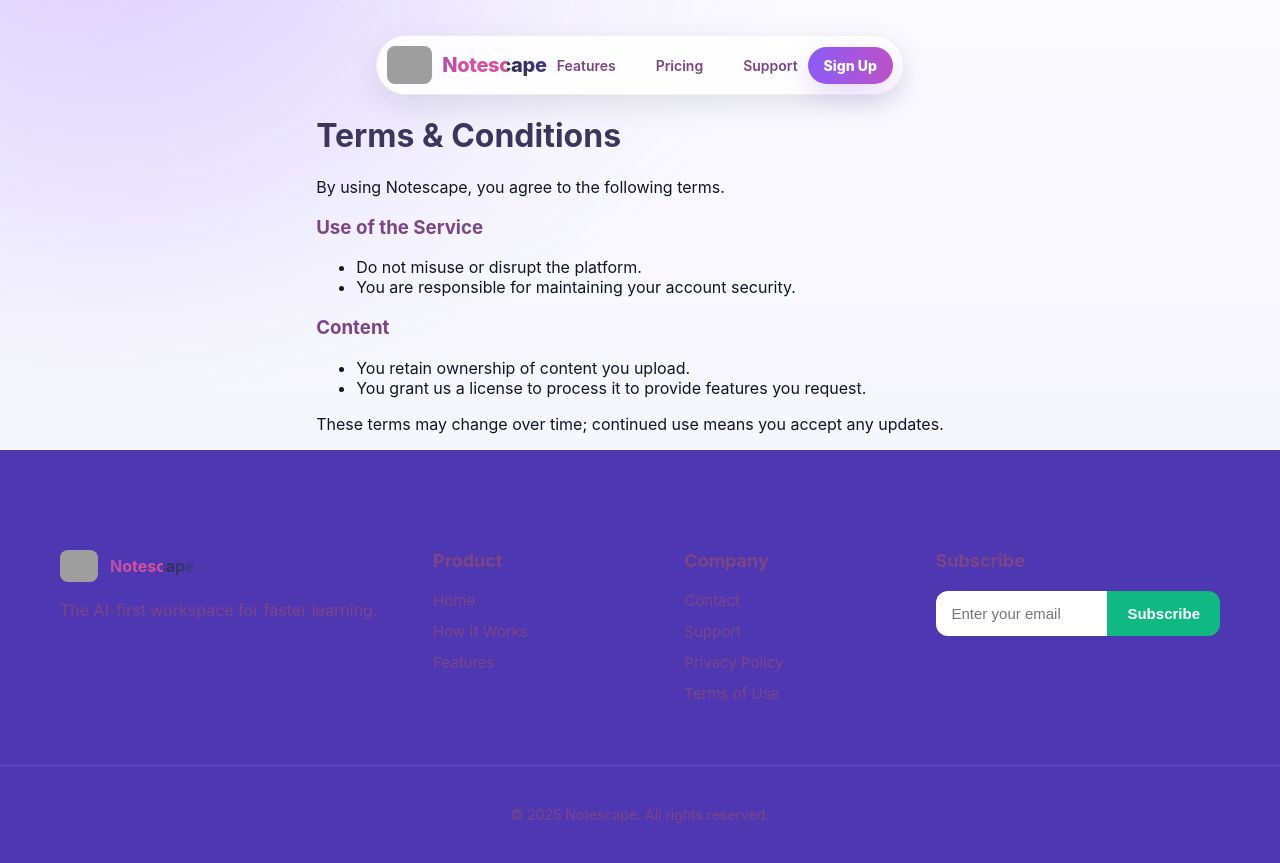
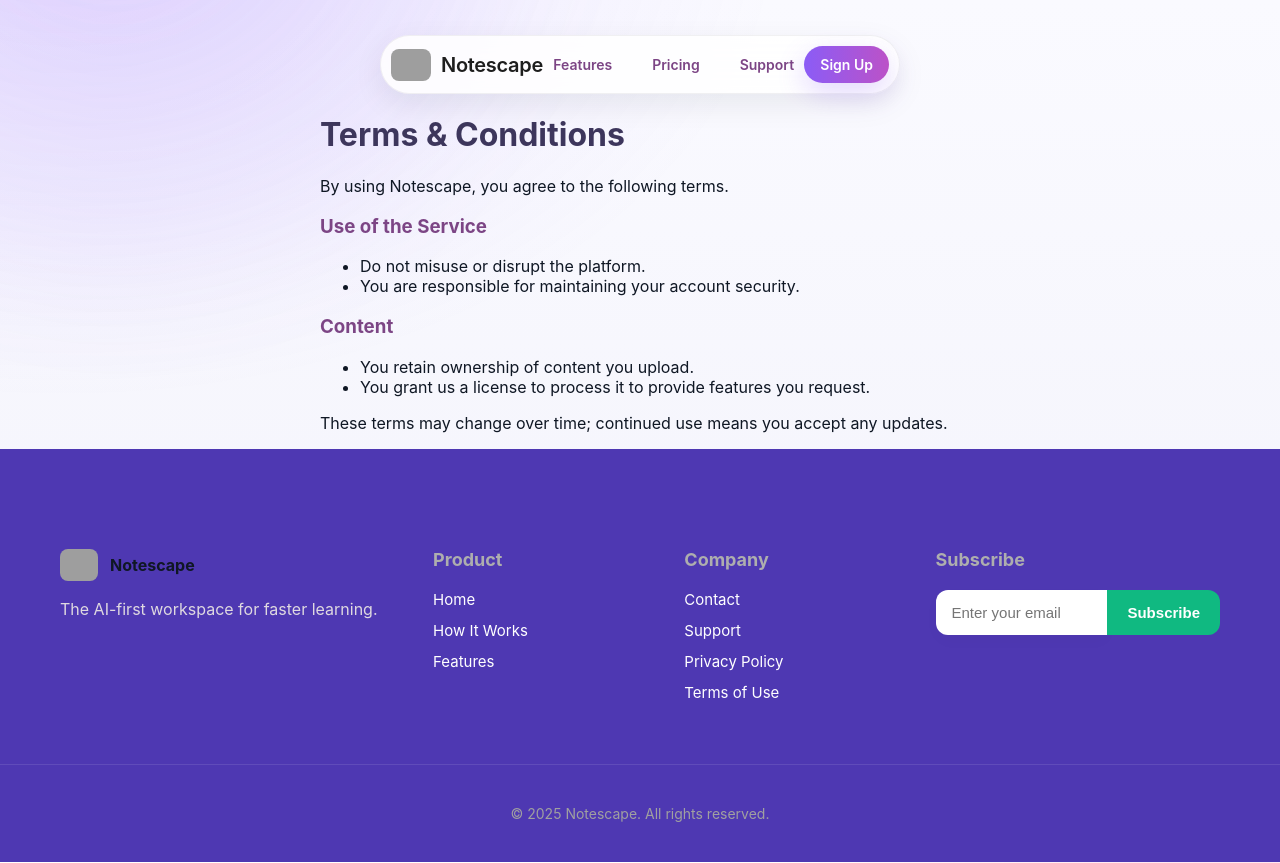
Before and after one commit to NotescapeAi/Notescape, a React (Vite) app in the folder frontend/: page /terms in a window 1280 px wide. Built offline with nearby package versions, Linux system fonts and the light colour scheme; no server answers; grey boxes are pictures that could not be loaded.

Commit message:
Update footer in landing.css

```diff
--- a/frontend/src/pages/landing.css
+++ b/frontend/src/pages/landing.css
@@ -1,60 +1,36 @@
-/* ===== Design tokens (reused from your theme) ===== */
-:root{
-  --bg:#f7f7fb;
-  --panel:#ffffff;
-  --ink:#0f1724;
-  --muted:#cfd2e6;
-  --brand1:#8b5cf6; /* purple */
-  --brand2:#ec4899; /* pink */
-  --shadow:rgba(15,23,36,.10);
-  --ring: rgba(139,92,246,.45);
-  --radius-lg:22px;
-  --radius-md:16px;
-  --radius-sm:12px;
-  --easing:cubic-bezier(.2,.8,.2,1);
-}
+/* ===== AGR animated gradient text ===== */
+/* DARKER gradient text for Landing hero only */
+.agr-hero{
+  /* brand palette (yours) */
+  --c1:#1d1273;    /* purple */
+  --c2:#4131ba;  /* indigo */
+  --c3:#ba42e2;   /* pink */
 
+  /* darken for contrast — tweak 12–18% */
+  --shade: 16%;
+  --c1d: color-mix(in srgb, var(--c1) calc(100% - var(--shade)), black var(--shade));
+  --c2d: color-mix(in srgb, var(--c2) calc(100% - var(--shade)), black var(--shade));
+  --c3d: color-mix(in srgb, var(--c3) calc(100% - var(--shade)), black var(--shade));
 
-body {
-  background:
-    radial-gradient(1200px 800px at 6% -10%, rgba(139,92,246,.14), transparent 60%),
-    radial-gradient(1000px 700px at 95% 110%, rgba(236,72,153,.12), transparent 60%),
-    linear-gradient(180deg, #fafaff 0%, #f3f3fb 100%);
-  background-attachment: fixed;
-  color: var(--ink);
-  overflow-x: hidden; /* Prevent horizontal scroll from full-width footer */
-}
+  display:inline-block;
 
-/* Default container for landing page */
-.container { max-width: 1120px; margin: 0 auto; padding: 0 16px; }
+  /* Fallback first (older browsers without color-mix) */
+  background: linear-gradient(100deg, #372aa7 0%, #4032c8 50%, #b33878 70%, #4032c8 85%, #372aa7 100%);
+  /* Preferred */
+  background: linear-gradient(100deg, var(--c1d) 0%, var(--c2d) 50%, var(--c3d) 70%, var(--c2d) 85%, var(--c1d) 100%);
 
-
-
-/* ===== AGR animated gradient text ===== */
-.agr-text{
-  background: linear-gradient(90deg,#2b2e42,#5b4ae6 40%,#d44f9c 80%);
+  background-size: 280% 100%;
+  background-position: 0% 50%;
   -webkit-background-clip: text;
   background-clip: text;
+  -webkit-text-fill-color: transparent;
   color: transparent;
-
-  background-size: 200% 100%;
-  animation: shimmerText 8s linear infinite;
-}
-@keyframes shimmerText{ to { background-position:200% 0 } }
-
-/* ===== Oval Navbar ===== */
-.ns-nav-wrap { position: sticky; top: 18px; z-index: 50; }
-.ns-nav{
-  display:flex; align-items:center; justify-content:space-between;
-  margin: 0 auto;
-  padding: 12px 22px;
-  max-width: 1120px;
-  background: rgba(255,255,255,.85);
-
 
   /* gentle drift */
   animation: heroGradient 18s ease-in-out infinite;
   will-change: background-position;
+
+
 }
 
 @keyframes heroGradient{
@@ -68,34 +44,23 @@ body {
   .agr-hero{ animation:none; background-position:50% 50%; }
 }
 
+
 /* ===== Oval Navbar ===== */
-.ns-nav-wrap {
-  position: sticky;
-  top: 10px;
-  z-index: 1000;
-  /* Ensure consistent navbar across all pages */
-  width: auto !important;
-  left: auto !important;
-  right: auto !important;
-  margin-left: 0 !important;
-  margin-right: 0 !important;
-  transform: none !important;
-}
+.ns-nav-wrap { position: sticky; top: 10px; z-index: 0; }
 .ns-nav{
   display:flex; align-items:center; justify-content:space-between;
   margin: 0 auto;
   padding: 10px 10px;
-  max-width: 1320px !important; /* Force consistent navbar width */
+  max-width: 1320px;
   background: rgba(255, 255, 255, 0.85);
-
   backdrop-filter: saturate(180%) blur(12px);
   border: 1px solid rgba(17,24,39,0.06);
   border-radius: 9999px; /* oval */
   box-shadow: 0 10px 30px var(--shadow);
 }
 .ns-logo{ display:inline-flex; align-items:center; gap:10px; text-decoration:none; }
-.ns-logo img{ height: 38px; width: 45px; border-radius: 8px; }
-.ns-logo .ns-brand{ font-weight: 800; letter-spacing: -0.3px; font-size: 20px; }
+.ns-logo img{ height: 32px; width: 40px; border-radius: 8px; }
+.ns-logo .ns-brand{ font-weight: 610; letter-spacing: -0.3px; font-size: 20px; color: rgb(30, 30, 30);}
 
 .ns-nav-links{ display:flex; align-items:center; gap: 20px; }
 .ns-link{
@@ -108,7 +73,7 @@ body {
 .btn-primary{
   display:inline-flex; align-items:center; justify-content:center; gap:10px;
   background: linear-gradient(90deg, var(--brand1), var(--brand2));
-  color:#fff; padding:10px 16px; border-radius:999px; font-weight:800; font-size:14px;
+  color:#fff; padding:10px 16px; border-radius:999px; font-weight:600; font-size:14px;
   border:0; text-decoration:none; box-shadow:0 10px 28px rgba(139,92,246,.24);
   transition: transform .15s var(--easing), box-shadow .18s var(--easing), background-position .5s ease;
   background-size:200% 100%;
@@ -127,7 +92,7 @@ body {
 .landing-hero{ padding: 72px 0 40px; }
 .hero-grid{ display:grid; grid-template-columns: 1.05fr .95fr; gap: 40px; align-items:center; }
 .hero-copy{ max-width: 580px; }
-.hero-title{ font-size: clamp(40px, 6vw, 64px); line-height: 1.04; margin: 0 0 14px; font-weight: 900; }
+.hero-title{ font-size: clamp(40px, 6vw, 64px); line-height: 1.04; margin: 0 0 14px; font-weight: 700; }
 .hero-sub{ font-size: 18px; color:#475569; margin: 0 0 24px; }
 .cta-row{ display:flex; gap: 12px; align-items:center; }
 
@@ -145,10 +110,8 @@ body {
 .h2{ text-align:center; margin: 0 0 22px; font-size: 28px; font-weight: 800; }
 .features-grid{
   display:grid;
-  grid-template-columns: repeat(3, 1fr);
-  gap: 2rem;
-  max-width: 1100px;
-  margin: 0 auto;
+  grid-template-columns: repeat(4, minmax(0,1fr));
+  gap:16px;
 }
 .feature-card{
   border:1px solid #ececff;
@@ -157,10 +120,6 @@ body {
   padding: 16px;
   box-shadow: 0 12px 30px rgb(124, 69, 133);
   transition: transform .15s var(--easing), box-shadow .18s var(--easing);
-  height: 100%;
-  display: flex;
-  flex-direction: column;
-  justify-content: flex-start;
 }
 .feature-card:hover{ transform: translateY(-3px); box-shadow: 0 18px 42px rgb(124, 69, 133); }
 .feature-title{ font-weight: 800; margin-bottom: 6px; }
@@ -178,13 +137,74 @@ body {
   width: 100%; max-width: 520px; border-radius: 14px; box-shadow: 0 20px 44px rgb(124, 69, 133);
   margin: 0 auto;
 }
-.how-copy{ padding: 0 20px; }
 .how-copy h3{ margin: 0 0 8px; font-weight: 800; }
 .how-copy p{ margin: 0; color:rgb(61, 54, 92); }
 
+
+
+/* ===== Responsiveness ===== */
+@media (max-width: 1024px){
+  .hero-grid{ grid-template-columns: 1fr; }
+  .hero-media img{ max-width: 640px; }
+  .features-grid{ grid-template-columns: repeat(2, minmax(0,1fr)); }
+  .how-grid{ grid-template-columns: 1fr; }
+  .how-grid.reverse .how-copy{ order:0; }
+  .ns-nav{ padding: 10px 16px; }
+}
+
+@media (max-width: 640px){
+  .ns-nav{ gap:10px; }
+  .ns-nav-links{ display:none; }
+  .hero-title{ font-size: clamp(34px, 9vw, 44px); }
+  .cta-banner{ flex-direction: column; align-items: flex-start; }
+  .foot-grid{ grid-template-columns: 1fr 1fr; }
+}
+.features-grid {
+  display: grid;
+  grid-template-columns: repeat(3, 1fr); /* Always 3 columns */
+  gap: 2rem; /* spacing between cards */
+  max-width: 1100px;
+  margin: 0 auto;
+}
+
+.feature-card {
+  background: #fff;
+  border-radius: 1rem;
+  padding: 2rem;
+  text-align: center;
+  box-shadow: 0 2px 8px rgba(0, 0, 0, 0.05);
+  transition: transform 0.2s ease;
+}
+
+.feature-card:hover {
+  transform: translateY(-5px);
+}
+@media (max-width: 1024px) {
+  .features-grid {
+    grid-template-columns: repeat(2, 1fr); /* 2 per row on tablets */
+  }
+}
+
+@media (max-width: 640px) {
+  .features-grid {
+    grid-template-columns: 1fr; /* stack on small screens */
+  }
+}
+
+
+
+/* ===== Desktop Typography ===== */
+@media (min-width: 1200px) {
+  .container {
+    max-width: 1350px;
+    padding: 0 0px;
+  }
+
+}
 /* ===== CTA Banner Section ===== */
 .cta-wrap{
   padding: 80px 0 100px;
+  ;
 }
 
 .cta-banner{
@@ -214,24 +234,13 @@ body {
   font-size: 18px;
 }
 
-/* ===== Footer - Full Width ===== */
+/* ===== Footer ===== */
 .ns-footer{
 
-  margin-top: 0;
+  margin-top: 0px; /* 4rem */
   background: var(--purple-gradient);
-  background: #c1b3dd;
-
-  margin-top: 0px;
   background: #4E38B2;
-
   border-top: none;
-  /* Full width technique that doesn't affect other elements */
-  width: 100vw;
-  position: relative;
-  left: 50%;
-  right: 50%;
-  margin-left: -50vw;
-  margin-right: -50vw;
 }
 
 .foot-grid{
@@ -263,7 +272,7 @@ body {
 
 .foot-note{
   margin: 16px 0 0;
-  color: rgb(124, 69, 133);
+  color: rgb(223, 217, 224);
   font-size: 16px;
   line-height: 1.6;
 }
@@ -272,12 +281,12 @@ body {
   margin: 0 0 20px;
   font-weight: 700;
   font-size: 18px;
-  color: rgb(124, 69, 133);
+  color: rgb(174, 174, 174);
 }
 
 .ns-footer a{
   display: block;
-  color: rgb(124, 69, 133);
+  color: rgb(255, 255, 255);
   text-decoration: none;
   margin: 12px 0;
   font-size: 15px;
@@ -285,7 +294,7 @@ body {
 }
 
 .ns-footer a:hover{
-  color: #ffffff;
+  color: hsl(240, 0%, 41%);
 }
 
 .subscribe{
@@ -323,49 +332,12 @@ body {
 
 .foot-bottom{
   padding: 32px 40px;
-  color: rgb(124, 69, 133);
+  color: rgb(160, 160, 160);
   font-size: 14px;
   text-align: center;
   border-top: 1px solid rgba(255,255,255,.1);
   max-width: 1320px;
   margin: 0 auto;
-}
-
-/* ===== Step Cards for How it Works ===== */
-.step-number {
-  display: inline-flex;
-  align-items: center;
-  justify-content: center;
-  width: 40px;
-  height: 40px;
-  background: var(--purple-gradient);
-  color: white;
-  border-radius: 50%;
-  font-weight: 700;
-  font-size: 18px;
-  margin-bottom: 20px;
-}
-
-/* ===== Enhanced Typography ===== */
-.landing-hero {
-  padding: 140px 0 100px;
-}
-
-.features {
-  padding: 120px 0 100px;
-}
-
-.how {
-  padding: 120px 0 100px;
-}
-
-.cta-wrap {
-  padding: 100px 0 120px;
-}
-
-/* ===== Additional Enhancements ===== */
-.hero-copy {
-  padding-right: 20px;
 }
 
 /* ===== Responsiveness ===== */
@@ -413,7 +385,6 @@ body {
     padding: 40px 32px;
     gap: 24px;
   }
-  .ns-nav{ padding: 10px 16px; }
 }
 
 @media (max-width: 768px){
@@ -421,7 +392,7 @@ body {
     padding: 0 20px;
   }
   .ns-nav-wrap {
-    padding: 0 20px;
+    padding: 0 0px;
   }
   .ns-nav{
     padding: 12px 20px;
@@ -455,12 +426,52 @@ body {
   }
 }
 
-@media (max-width: 640px){
-  .ns-nav{ gap:10px; }
-  .ns-nav-links{ display:none; }
-  .hero-title{ font-size: clamp(34px, 9vw, 44px); }
-  .cta-banner{ flex-direction: column; align-items: flex-start; }
-  .foot-grid{ grid-template-columns: 1fr 1fr; }
+/* ===== Step Cards for How it Works ===== */
+.step-number {
+  display: inline-flex;
+  align-items: center;
+  justify-content: center;
+  width: 40px;
+  height: 40px;
+  background: var(--purple-gradient);
+  color: white;
+  border-radius: 50%;
+  font-weight: 700;
+  font-size: 18px;
+  margin-bottom: 20px;
+}
+
+/* ===== Enhanced Typography ===== */
+.landing-hero {
+  padding: 140px 0 100px;
+}
+
+.features {
+  padding: 120px 0 100px;
+}
+
+.how {
+  padding: 120px 0 100px;
+}
+
+.cta-wrap {
+  padding: 100px 0 120px;
+}
+
+/* ===== Additional Enhancements ===== */
+.hero-copy {
+  padding-right: 20px;
+}
+
+.feature-card {
+  height: 100%;
+  display: flex;
+  flex-direction: column;
+  justify-content: flex-start;
+}
+
+.how-copy {
+  padding: 0 20px;
 }
 
 /* ===== Desktop-specific improvements ===== */
@@ -498,3 +509,45 @@ body {
     padding: 60px 80px;
   }
 }
+
+
+/* ===== Footer ===== */
+.ns-footer{
+  margin-top: 0px;
+  background: #4E38B2;
+  border-top: none;
+  width: 100vw; /* Full viewport width */
+  margin-left: calc(-50vw + 50%); /* Center the full-width element */
+}
+
+.foot-grid{
+  display: grid;
+  grid-template-columns: 1.6fr 1fr 1fr 1.4fr;
+  gap: 48px;
+  padding: 80px 40px 40px;
+  max-width: 1350px;
+  margin: 0 auto;
+}
+
+.foot-bottom{
+  padding: 32px 40px;
+  color: rgb(160, 160, 160);
+  font-size: 14px;
+  text-align: center;
+  border-top: 1px solid rgba(255,255,255,.1);
+  max-width: 1350px; /* Keep content centered */
+  margin: 0 auto;
+}
+
+/* Remove the desktop padding override that was limiting footer width */
+@media (min-width: 1200px) {
+  .foot-grid {
+    padding: 100px 60px 50px; /* Keep this for content padding */
+    /* Remove any max-width restrictions here */
+  }
+
+  .foot-bottom {
+    padding: 40px 60px; /* Keep this for content padding */
+    /* Remove any max-width restrictions here */
+  }
+}
```
